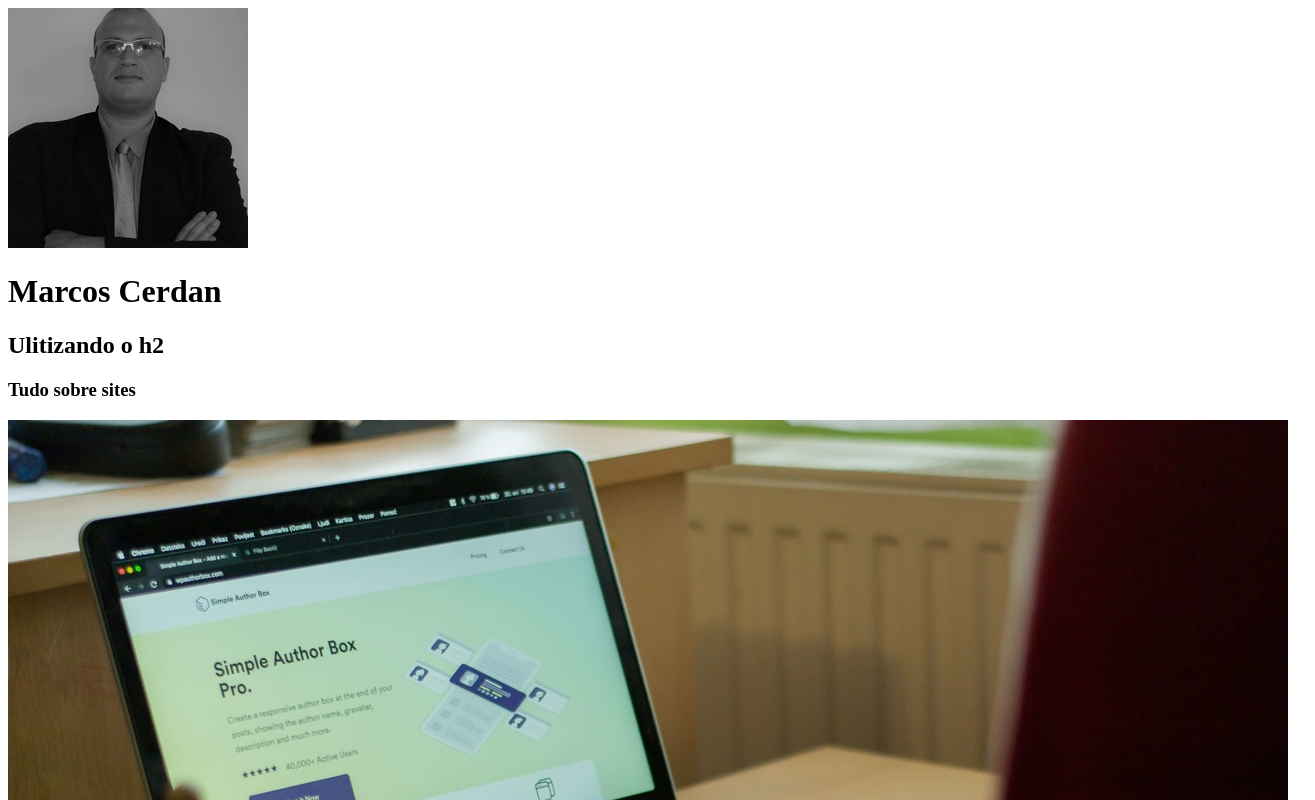
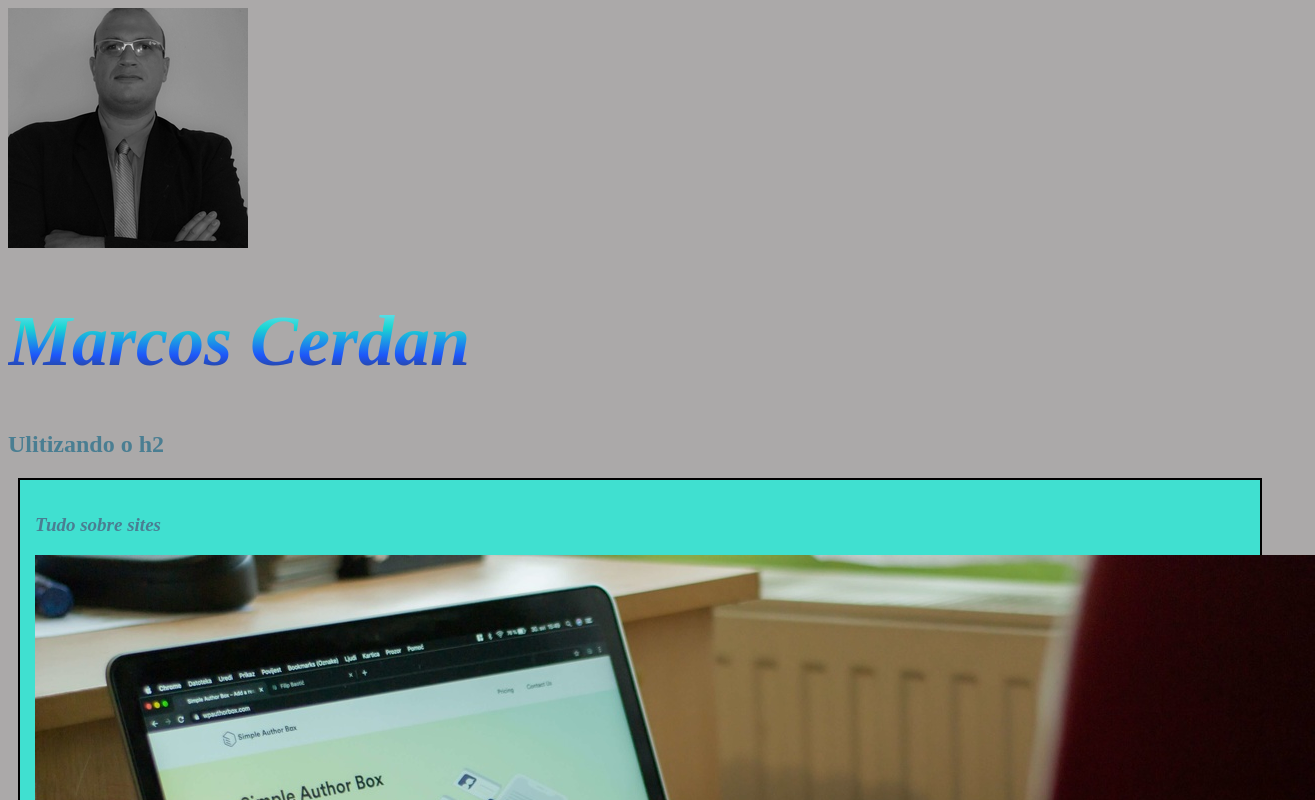
Before and after one commit to mmcerdan/dio-projetos, a plain HTML site: page HTML/index.html in a window 1280 px wide. Shown: the top 800 px of the page, 1315 px wide, since content can reach past the window. Drawn offline with Linux system fonts and the light colour scheme.

Commit message:
Projeto de HTML5

```diff
--- a/HTML/index.html
+++ b/HTML/index.html
@@ -2,20 +2,21 @@
 <html>
 	<head>
 		<meta charset="utf-8" >
+		<link rel="stylesheet" href="style.css">
 		<img src="foto.jpg" alt="Foto de Marcos Cerdan">
 		<title>Marcos Cerdan</title>
 	</head>
 	<body>
 		<header>
-			<h1>Marcos Cerdan</h1>
+			<h1 id="titulo">Marcos Cerdan</h1>
 		</header>
 		<section>
 			<header>
-				<h2>Ulitizando o h2</h2>
+				<h2 class="subtitulo">Ulitizando o h2</h2>
 			</header>
-		<article>
+		<article class="post">
 			<header>
-				<h3>Tudo sobre sites</h3>
+				<h3 class="artigo">Tudo sobre sites</h3>
 			<img src="site.jpg" alt="Foto ilustrativa de site">
 			</header>
 			<ul>
@@ -36,7 +37,7 @@
 			<p>Para mais dicas siga-nos nas redes sociais. </p>
 		</article>
 		</section>
-		<footer>
+		<footer class="rodape">
 			<ul>
 			<li><a href="https://www.linkedin.com/in/mmcerdan/" target="_blank"> Linkedin </a></li>
 			<li><a href="mailto:mm.cerdan@gmail.com" target="_blank"> E-mail </a></li>
--- /dev/null
+++ b/HTML/style.css
@@ -0,0 +1,32 @@
+body {
+    background: rgba(129, 125, 125, 0.658);
+}
+
+#titulo {
+font-size: 72px;
+font-style: italic;
+background: -webkit-linear-gradient(#A2E5FA, #1AD6D3, #1E56FA, #333);
+-webkit-background-clip: text;
+-webkit-text-fill-color: transparent;
+}
+
+.subtitulo, .artigo {
+ color: rgb(74, 126, 146);
+}
+
+.artigo {
+    font-size: 19px;
+    font-style: italic;
+}
+
+.post {
+    background: turquoise;
+    padding: 15px;
+    border: 2px solid black;
+    margin: 10px;
+}
+
+.rodape {
+    background: rgb(187, 189, 192);
+    border: 2px dotted cadetblue;
+}
```
